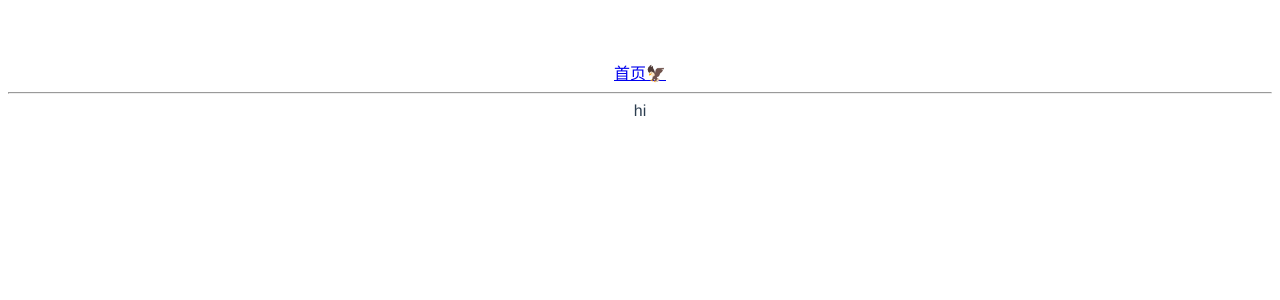
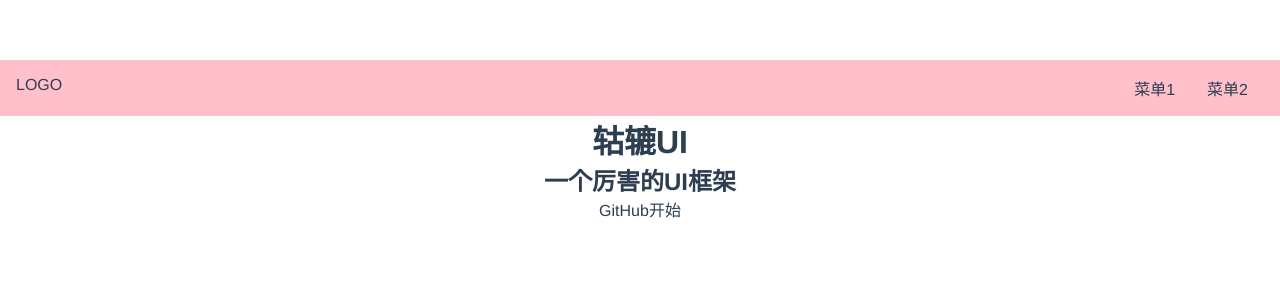
Before and after one commit to YingJiangHui/lemon-ui, a Vue app: page / in a window 1280 px wide. Shown: the top 300 px of the page. Built offline with nearby package versions, Linux system fonts and the light colour scheme; the HTML template or start-up script is replaced by a standard one.

Commit message:
更新topnav样式

```diff
--- a/package.json
+++ b/package.json
@@ -11,6 +11,7 @@
   },
   "devDependencies": {
     "@vue/compiler-sfc": "^3.0.0-rc.1",
+    "sass": "^1.26.11",
     "vite": "^1.0.0-rc.1"
   }
 }
--- a/src/App.vue
+++ b/src/App.vue
@@ -1,7 +1,4 @@
 <template>
-<router-link to="/">首页</router-link>
-<router-link to="/ying">🦅</router-link>
-<hr>
 <router-view />
 </template>
 
--- a/src/index.css
+++ /dev/null
@@ -1,8 +0,0 @@
-#app {
-  font-family: Avenir, Helvetica, Arial, sans-serif;
-  -webkit-font-smoothing: antialiased;
-  -moz-osx-font-smoothing: grayscale;
-  text-align: center;
-  color: #2c3e50;
-  margin-top: 60px;
-}
--- /dev/null
+++ b/src/index.scss
@@ -0,0 +1,27 @@
+#app {
+    font-family: Avenir, Helvetica, Arial, sans-serif;
+    -webkit-font-smoothing: antialiased;
+    -moz-osx-font-smoothing: grayscale;
+    text-align: center;
+    color: #2c3e50;
+    margin-top: 60px;
+}
+
+* {
+    margin: 0;
+    padding: 0;
+    box-sizing: border-box;
+}
+
+ul,
+ol {
+    list-style: none;
+}
+
+a {
+    text-decoration: none;
+    color: inherit;
+    &:hover {
+        border-bottom: 1px solid;
+    }
+}
--- /dev/null
+++ b/src/views/Doc.vue
@@ -0,0 +1,12 @@
+<template>
+<div>
+    <div class="topnav">
+        <div class="logo"></div>
+        <div class="menu"></div>
+    </div>
+    <div class="content">
+        <aside>边栏</aside>
+        <main>主内容</main>
+    </div>
+</div>
+</template>
--- /dev/null
+++ b/src/views/Home.vue
@@ -0,0 +1,42 @@
+<template>
+<div>
+    <div class="topnav">
+        <div class="logo">LOGO</div>
+        <ul class="menu">
+            <li>菜单1</li>
+            <li>菜单2</li>
+        </ul>
+    </div>
+    <div class="banner">
+        <h1>轱辘UI</h1>
+        <h2>一个厉害的UI框架</h2>
+        <p class="actions">
+            <a>GitHub</a>
+            <a>开始</a>
+        </p>
+    </div>
+</div>
+</template>
+
+<style lang="scss" scoped>
+.topnav {
+    background: pink;
+    display: flex;
+    padding: 16px;
+
+    >.logo {
+        max-width: 6em;
+        margin-right: auto;
+    }
+
+    >.menu {
+        display: flex;
+        white-space: nowrap;
+        flex-wrap: nowrap;
+
+        >li {
+            margin: 0 1em;
+        }
+    }
+}
+</style>
```
Also changed, not shown: src/main.ts (+5 -5 lines), src/shims-vue.d.ts (renamed from src/components/shims-vue.d.ts), 1 other file (tests, documents, lock files or other folders).
